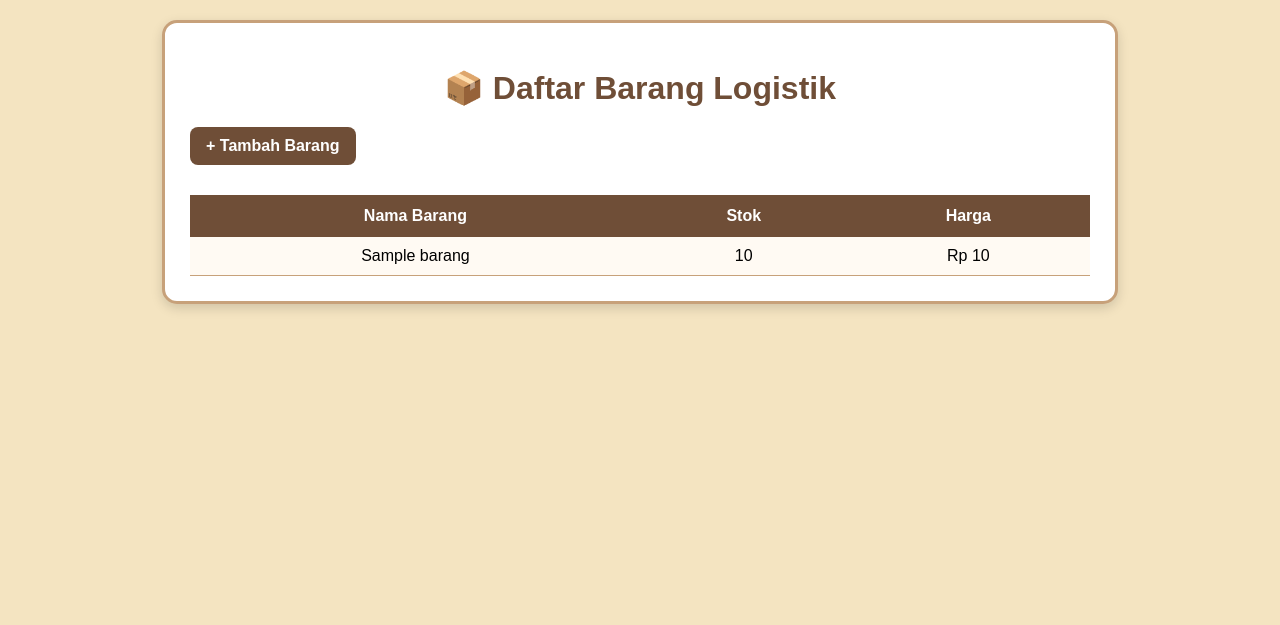
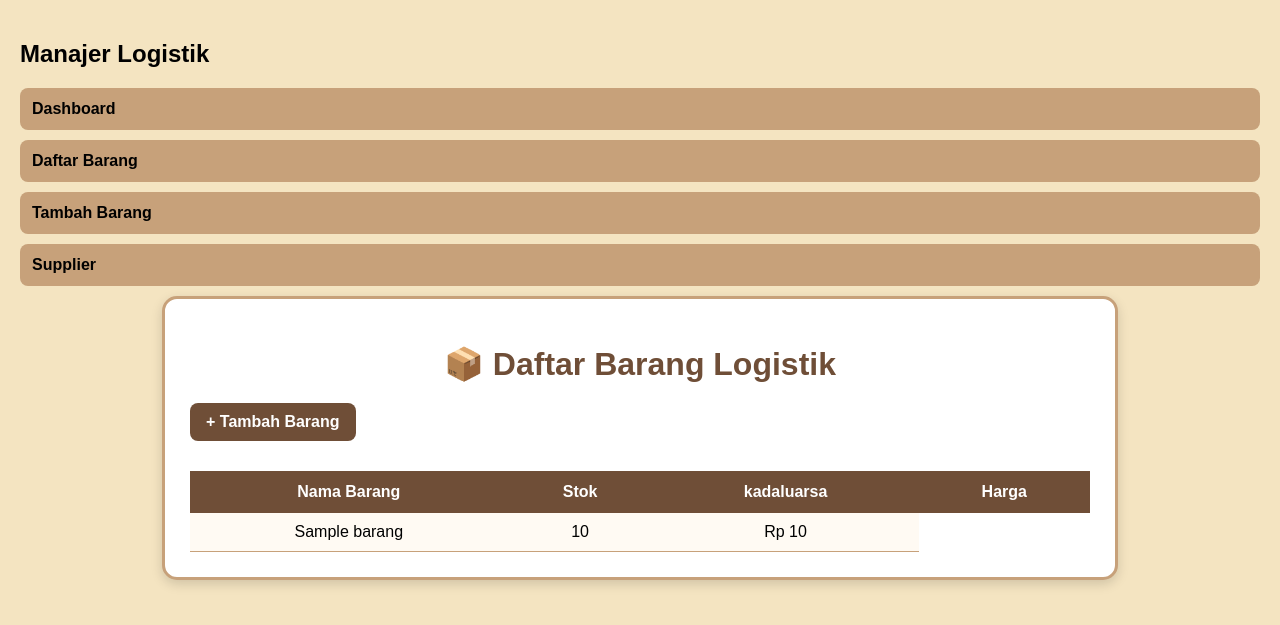
Before and after one commit to Hakaisha1/coffeeCSOS, a Django app: template logistik/templates/logistik/daftar_barang.html in a window 1280 px wide. Shown: the top 625 px of the page. Run offline with Django 5.2, Linux system fonts and the light colour scheme; the template is opened without the code that fills it: values that come from a table or form of the project are taken from there, others are empty; tables that the repository leaves empty hold one stand-in row (values such as "Sample post").

Commit message:
ini logistik baru

```diff
--- a/logistik/templates/logistik/daftar_barang.html
+++ b/logistik/templates/logistik/daftar_barang.html
@@ -73,9 +73,28 @@
             background-color: var(--secondary-color);
         }
 
+        .sidebar a {
+            display: block;
+            padding: 12px;
+            margin: 10px 0;
+            background: var(--secondary-color);
+            color: var(--text-dark);
+            text-decoration: none;
+            border-radius: 8px;
+            font-weight: bold;
+        }
+
     </style>
 </head>
 <body>
+
+    <div class="sidebar">
+        <h2>Manajer Logistik</h2>
+        <a href="{% url 'dashboard_logistik' %}">Dashboard</a>
+        <a href="{% url 'daftar_barang' %}">Daftar Barang</a>
+        <a href="{% url 'tambah_barang' %}">Tambah Barang</a>
+        <a href="#">Supplier</a>
+    </div>
 
     <div class="container">
         <h1>📦 Daftar Barang Logistik</h1>
@@ -88,6 +107,7 @@
                 <tr>
                     <th>Nama Barang</th>
                     <th>Stok</th>
+                    <th>kadaluarsa</th>
                     <th>Harga</th>
                 </tr>
             </thead>
@@ -100,7 +120,7 @@
                 </tr>
                 {% empty %}
                 <tr>
-                    <td colspan="3">Tidak ada data barang.</td>
+                    <td colspan="4">Tidak ada data barang.</td>
                 </tr>
                 {% endfor %}
             </tbody>
--- a/logistik/templates/logistik/dashboardlogis.html
+++ b/logistik/templates/logistik/dashboardlogis.html
@@ -123,9 +123,9 @@
                 <thead>
                     <tr>
                         <th>Nama Barang</th>
-                        <th>Kategori</th>
                         <th>Stok</th>
-                        <th>Aksi</th>
+                        <th>kadaluarsa</th>
+                        <th>harga</th>
                     </tr>
                 </thead>
                 <tbody>
--- a/logistik/views.py
+++ b/logistik/views.py
@@ -90,7 +90,7 @@
 @role_required(['INVENTORY_MANAGER','GENERAL_MANAGER'])
 def daftar_barang(request):
     data = Barang.objects.all()
-    return render(request, "logistik/nyoba.html", {"barang_list": data})
+    return render(request, "logistik/daftar_barang.html", {"barang_list": data})
 
 @login_required
 @role_required(['INVENTORY_MANAGER','GENERAL_MANAGER'])
```
